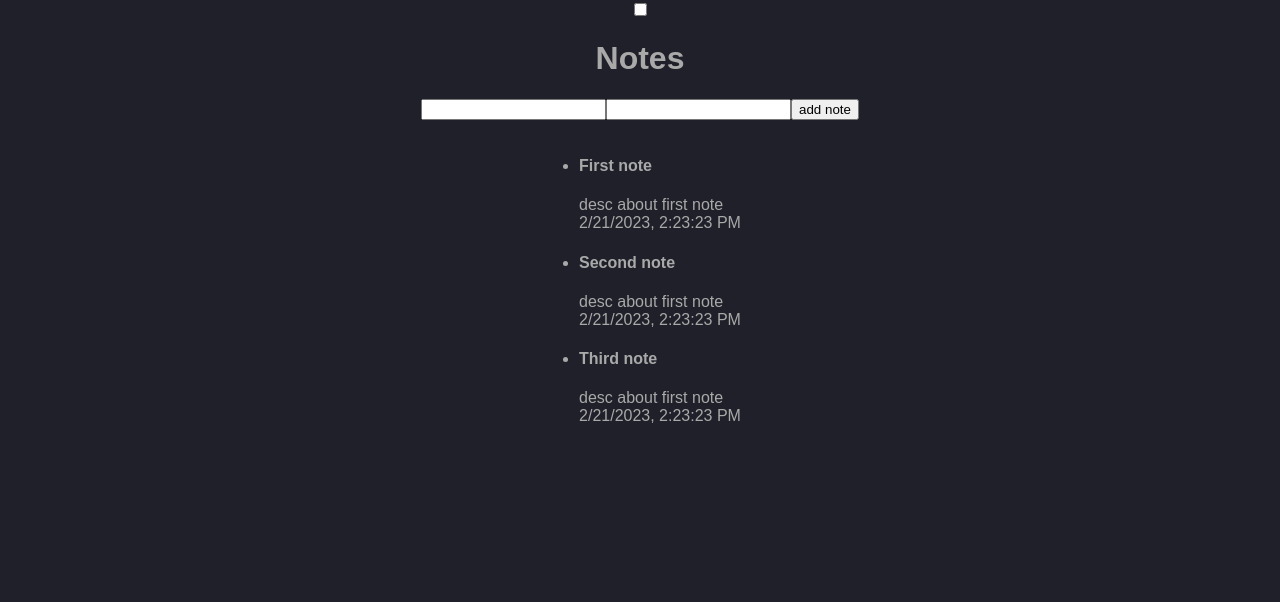
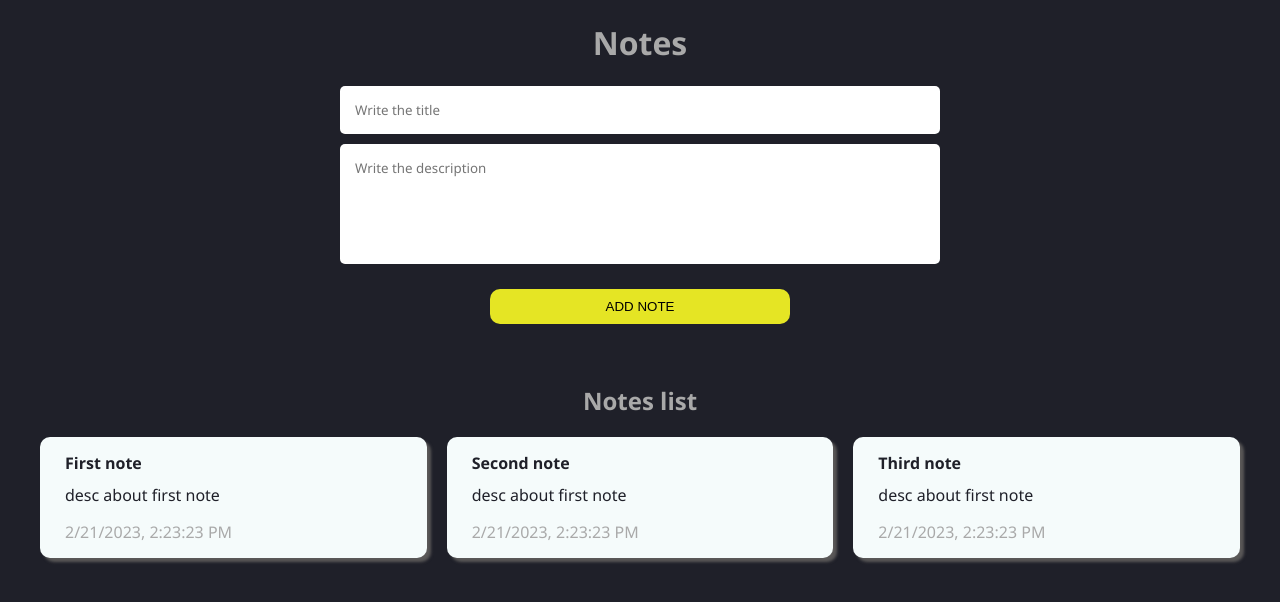
Before and after one commit to vzybailo/Notes-App-2.0, a Vue app: page / in a window 1280 px wide. Shown: the top 602 px of the page. Built offline with nearby package versions, Linux system fonts and the light colour scheme.

Commit message:
add components

```diff
--- a/package.json
+++ b/package.json
@@ -19,6 +19,8 @@
     "@vue/cli-service": "~5.0.0",
     "eslint": "^7.32.0",
     "eslint-plugin-vue": "^8.0.3",
+    "sass": "^1.58.3",
+    "sass-loader": "^13.2.0",
     "vue-template-compiler": "^2.6.14"
   },
   "eslintConfig": {
--- a/src/App.vue
+++ b/src/App.vue
@@ -1,30 +1,33 @@
 <template>
   <div  id="app">
-    <input @click="changeMode" type="checkbox">
     <h1>{{title}}</h1>
-        <div v-if="errorMessage" class="error">{{errorMessage}}</div>
-        <div class="new__note">
-            <input v-model="note.title" type="text" class="new__title">
-            <input v-model="note.description" type="desc" class="new__desc">
-            <button @click="addNote" class="new__btn">add note</button>
-        </div>
-        <ul>
-            <li v-for="(note, index) in notes" :key="index">
-                <h4>{{note.title}}</h4>
-                <div>{{note.description}}</div>
-                <div>{{note.date}}</div>
+        <errorMessage :errorMessage="errorMessage"/>
+        <newNote
+          @store="addNote"
+        />
+        <h2>{{ titleNotes }}</h2>
+        <ul class="notes__list">
+            <li v-for="(note, index) in notes" :key="index" class="notes__item">
+                <h4 class="notes__title">{{note.title}}</h4>
+                <div class="notes__desc">{{note.description}}</div>
+                <div class="notes__date">{{note.date}}</div>
             </li>
         </ul>
   </div>
 </template>
 
 <script>
-//import HelloWorld from './components/HelloWorld.vue'
+import errorMessage from './components/ErrorMessage.vue'
+import newNote from './components/NewNote.vue'
 
 export default {
+  components: {
+    errorMessage, newNote
+  },
   data () {
     return {
       title: 'Notes',
+      titleNotes: 'Notes list',
       errorMessage: null,
       notes: [
           {
@@ -43,41 +46,40 @@ export default {
               date: new Date(Date.now()).toLocaleString()
           }
       ],
-      note: {
-          title: '',
-          description: ''
-      }
     }
   },
   methods: {
-    addNote () {
-        let {title, description} = this.note
-
+    addNote (title, descr) {
         if(title === "") {
-            this.errorMessage = 'need title'
+            this.errorMessage = 'Title required'
             return false
         }
 
         this.notes.push({
-            title,
-            description,
+             title,
+             descr,
             date: new Date(Date.now()).toLocaleString()
         })
-        this.note.title = ""
-        this.note.description = ""
+        title = ""
+        descr = ""
         this.errorMessage = null
     },
-    changeMode () {
-
-    }
 }
 }
 </script>
 
-<style>
+<style lang="scss">
 body {
   margin: 0;
   padding: 0;
+}
+ul{
+  list-style: none;
+  margin: 0;
+  padding: 0;
+}
+h4 {
+  margin: 0;
 }
 .wrapper {
   display: flex;
@@ -89,6 +91,7 @@ body {
   background-color: #1f2029;
 }
 #app {
+  font-family: 'Segoe UI', Tahoma, Geneva, Verdana, sans-serif;
   display: flex;
   flex-direction: column;
   align-items: center;
@@ -96,4 +99,69 @@ body {
   margin: 0 auto;
   color: #A9A9A9;
 }
+ul.notes__list {
+    display: grid;
+    grid-template-columns: repeat(3, 1fr);
+    gap: 20px;
+    width: 100%;
+}
+li.notes__item {
+    padding: 15px 25px;
+    background-color: #f5fbfb;
+    border-radius: 10px;
+    box-shadow: 4px 4px 3px 0 #5a5858;
+    transition: .3s;
+    &:hover {
+      transform: translate(3px, 3px);
+      transition: .3s;
+    }
+}
+.notes__title, .notes__desc {
+    color: #1f2029;
+}
+.notes__title {
+  margin-bottom: 10px;
+}
+.notes__desc {
+  margin-bottom: 15px;
+}
+.new__note {
+    display: flex;
+    flex-direction: column;
+    width: 50%;
+    margin-bottom: 40px;
+}
+.new__desc, .new__title {
+  font-family: 'Segoe UI', Tahoma, Geneva, Verdana, sans-serif;
+  border: none;
+  outline: none;
+  resize: none;
+  border-radius: 5px;
+  margin-bottom: 10px;
+  padding: 15px;
+  transition: .3s;
+  &:focus::placeholder {
+    color: transparent;
+    transition: .3s;
+  }
+}
+.new__desc {
+  margin-bottom: 25px;
+}
+button.new__btn {
+    width: 50%;
+    margin: auto;
+    border: none;
+    padding: 10px 0;
+    cursor: pointer;
+    border-radius: 10px;
+    text-transform: uppercase;
+    transition: .3s;
+    background-color: #e5e524;
+    &:hover {
+      background-color: rgb(47, 226, 71);
+      transform: translate(3px, 3px);
+      transition: .3s;
+    }
+}
 </style>
--- /dev/null
+++ b/src/components/ErrorMessage.vue
@@ -0,0 +1,31 @@
+<template>
+  <transition name="fade">
+    <div v-if="errorMessage" class="error">{{errorMessage}}</div>
+  </transition>
+</template>
+
+<script>
+export default {
+  props: {
+    errorMessage: {
+      type: null,
+      required: true
+    }
+  }
+}
+</script>
+
+<style scoped>
+  .error {
+    color: rgb(205 136 136);
+    font-style: italic;
+    margin-bottom: 10px;
+  }
+  .fade-enter-active, .fade-leave-active {
+    transition: opacity .5s;
+  }
+  .fade-enter, .fade-leave-to  {
+    opacity: 0;
+    transition: 0.3s;
+  }
+</style>
--- a/src/components/HelloWorld.vue
+++ /dev/null
@@ -1,25 +0,0 @@
-<template>
-<div class="wrapper"></div>
-</template>
-
-<script>
-
-</script>
-
-<!-- Add "scoped" attribute to limit CSS to this component only -->
-<style scoped>
-h3 {
-  margin: 40px 0 0;
-}
-ul {
-  list-style-type: none;
-  padding: 0;
-}
-li {
-  display: inline-block;
-  margin: 0 10px;
-}
-a {
-  color: #42b983;
-}
-</style>
--- /dev/null
+++ b/src/components/NewNote.vue
@@ -0,0 +1,27 @@
+<template>
+    <div class="new__note">
+        <input v-model="title"  type="text" class="new__title" placeholder="Write the title">
+        <textarea v-model="descr" class="new__desc" cols="60" rows="5" placeholder="Write the description"></textarea>
+        <button @click="addNote" class="new__btn">add note</button>
+    </div>
+</template>
+
+<script>
+export default {
+    data() {
+        return {
+            title: "",
+            descr: "",
+        };
+  },
+  methods: {
+    addNote() {
+      this.$emit("store", this.title, this.descr);
+    },
+  },
+};
+</script>
+
+<style>
+
+</style>
```
Also changed, not shown: 2 other files (tests, documents, lock files or other folders).
